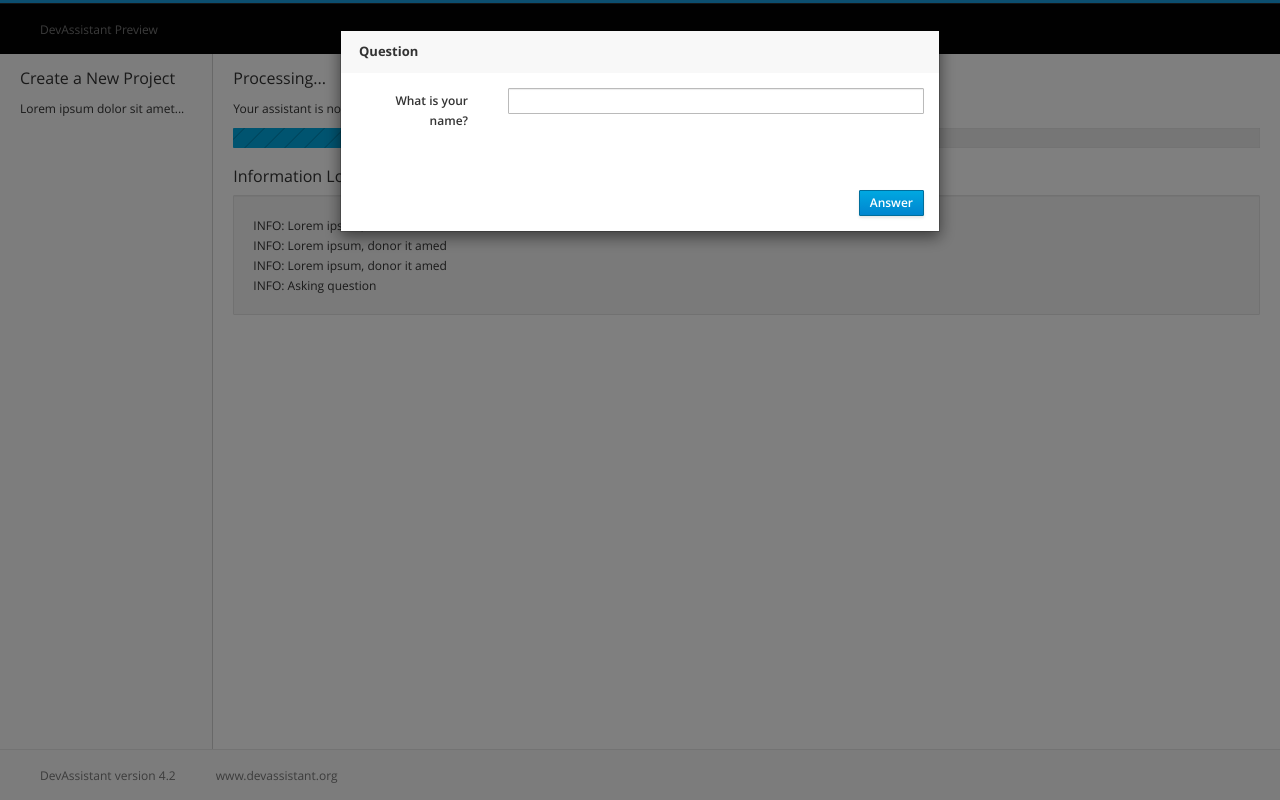
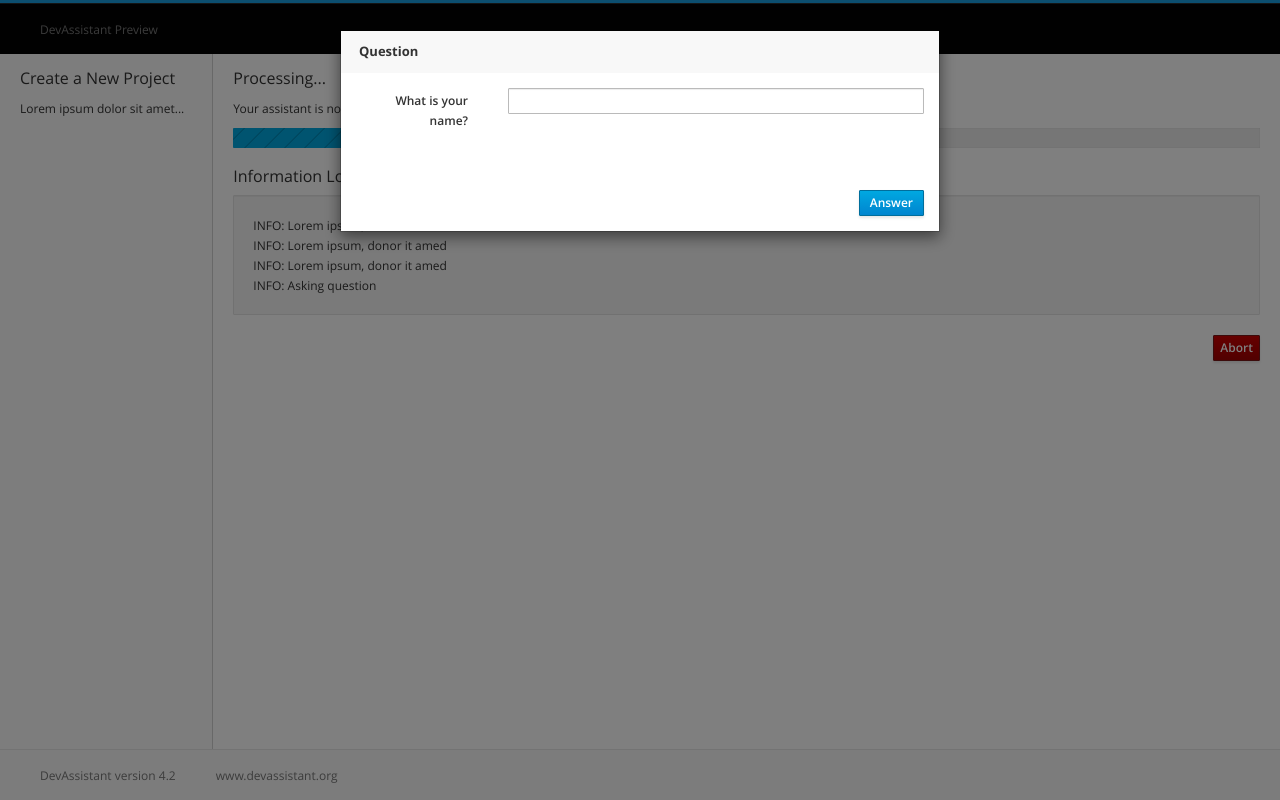
Before and after one commit to asamalik/da-ui, a Flask app: page /running/ in a window 1280 px wide. Run offline with Flask 2, Linux system fonts and the light colour scheme; some libraries are stand-ins or nearby versions.

Commit message:
Abort / Close button

```diff
--- a/da_ui/templates/running.html
+++ b/da_ui/templates/running.html
@@ -14,7 +14,7 @@
     <h3> Information Log: </h3>
     <div class="well" id="log"></div>
 
-    <a href="/" id="close-button" class="btn btn-primary pull-right" style="display: none">Close</a>
+    <a href="javascript:history.back()" id="close-button" class="btn btn-danger pull-right">Abort</a>
 
 <div class="modal fade" id="myModal" tabindex="-1" role="dialog" aria-labelledby="myModalLabel" aria-hidden="true">
   <div class="modal-dialog">
@@ -73,7 +73,8 @@ var interval = setInterval(function(){
     }
     if (i == 19) {
       $("div#log").append("INFO: Done.<br />");
-      $("a#close-button").attr("style", "");
+      $("a#close-button").text("Back");
+      $("a#close-button").attr("class", "btn btn-primary pull-right");
       $("p#info-text").text("Your assistant has successfully completed.");
       $("h3#info-header").text("Finished");
     }
```
